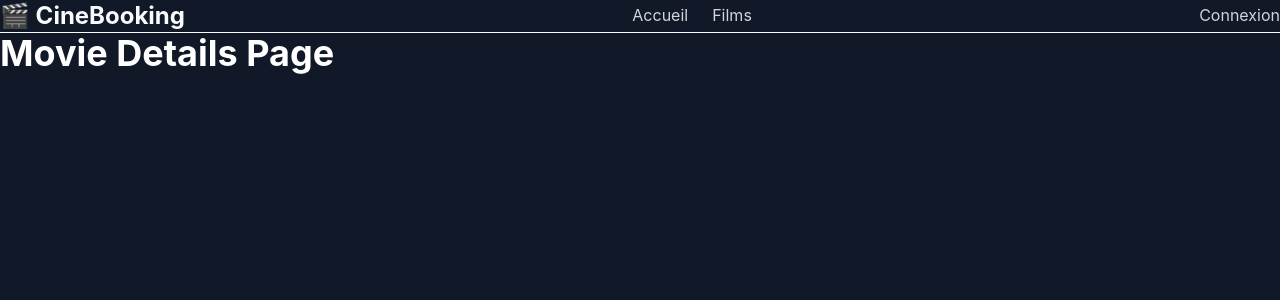
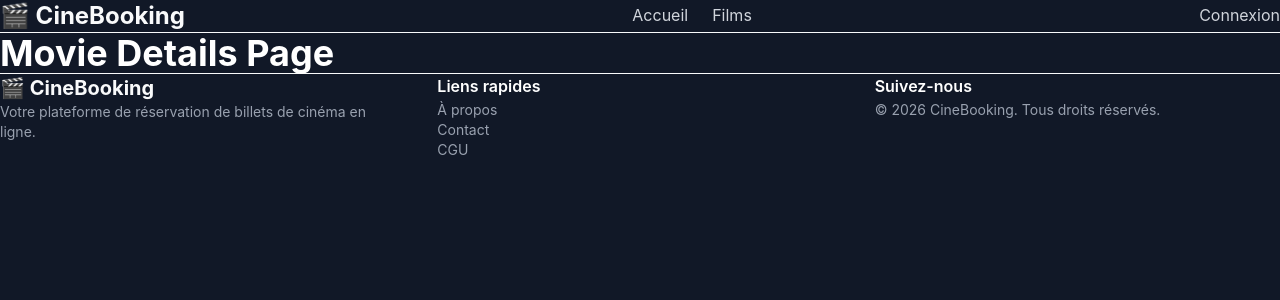
Before and after one commit to Sam21ir/CineBooking, a React (Vite) app: page /movies/1 in a window 1280 px wide. Shown: the top 300 px of the page. Built offline with nearby package versions, Linux system fonts and the light colour scheme.

Commit message:
feat: add Footer component with layout structure

```diff
--- a/src/App.jsx
+++ b/src/App.jsx
@@ -3,6 +3,8 @@ import Home from './pages/Home'
 import Movies from './pages/Movies'
 import MovieDetails from './pages/MovieDetails'
 import Header from './components/common/Header'
+import Footer from './components/common/Footer'
+
 
 
 function App() {
@@ -10,11 +12,14 @@ function App() {
     <Router>
       <div className="min-h-screen bg-dark">
         <Header />
-        <Routes>
-          <Route path="/" element={<Home />} />
-          <Route path="/movies" element={<Movies />} />
-          <Route path="/movies/:id" element={<MovieDetails />} />
-        </Routes>
+        <main className="flex-1">
+          <Routes>
+            <Route path="/" element={<Home />} />
+            <Route path="/movies" element={<Movies />} />
+            <Route path="/movies/:id" element={<MovieDetails />} />
+          </Routes>
+        </main>
+        <Footer />
       </div>
     </Router>
   )
--- /dev/null
+++ b/src/components/common/Footer.jsx
@@ -0,0 +1,39 @@
+function Footer() {
+  return (
+    <footer className="bg-dark-light border-t border-dark-lighter mt-auto">
+      <div className="container mx-auto px-4 py-8">
+        <div className="grid grid-cols-1 md:grid-cols-3 gap-8">
+          {/* About */}
+          <div>
+            <h3 className="text-xl font-bold text-primary mb-4">
+              🎬 CineBooking
+            </h3>
+            <p className="text-gray-400 text-sm">
+              Votre plateforme de réservation de billets de cinéma en ligne.
+            </p>
+          </div>
+
+          {/* Links */}
+          <div>
+            <h4 className="text-white font-semibold mb-4">Liens rapides</h4>
+            <ul className="space-y-2 text-sm text-gray-400">
+              <li>À propos</li>
+              <li>Contact</li>
+              <li>CGU</li>
+            </ul>
+          </div>
+
+          {/* Social */}
+          <div>
+            <h4 className="text-white font-semibold mb-4">Suivez-nous</h4>
+            <p className="text-sm text-gray-400">
+              © 2026 CineBooking. Tous droits réservés.
+            </p>
+          </div>
+        </div>
+      </div>
+    </footer>
+  )
+}
+
+export default Footer
```
